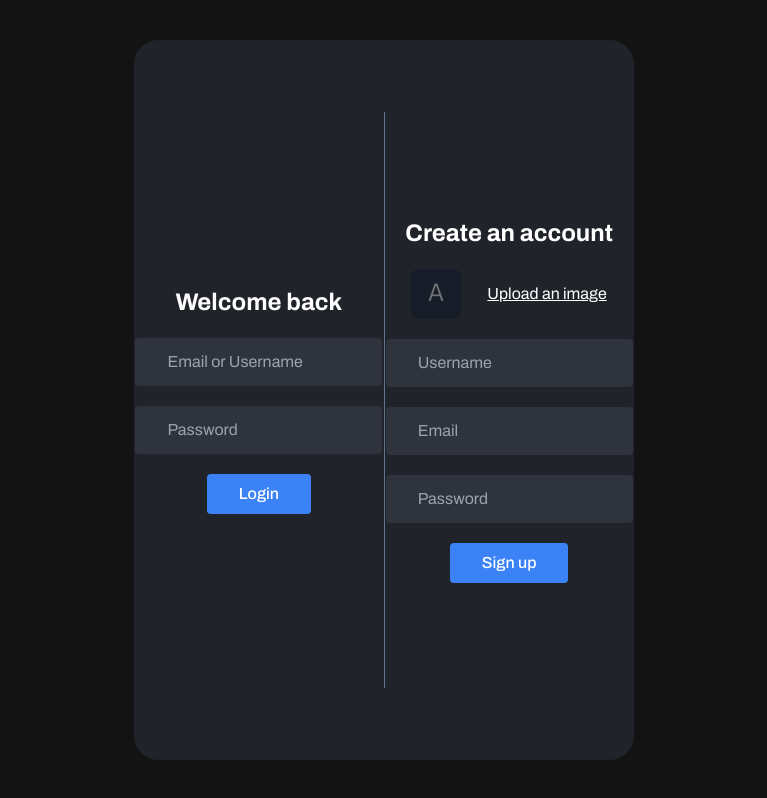
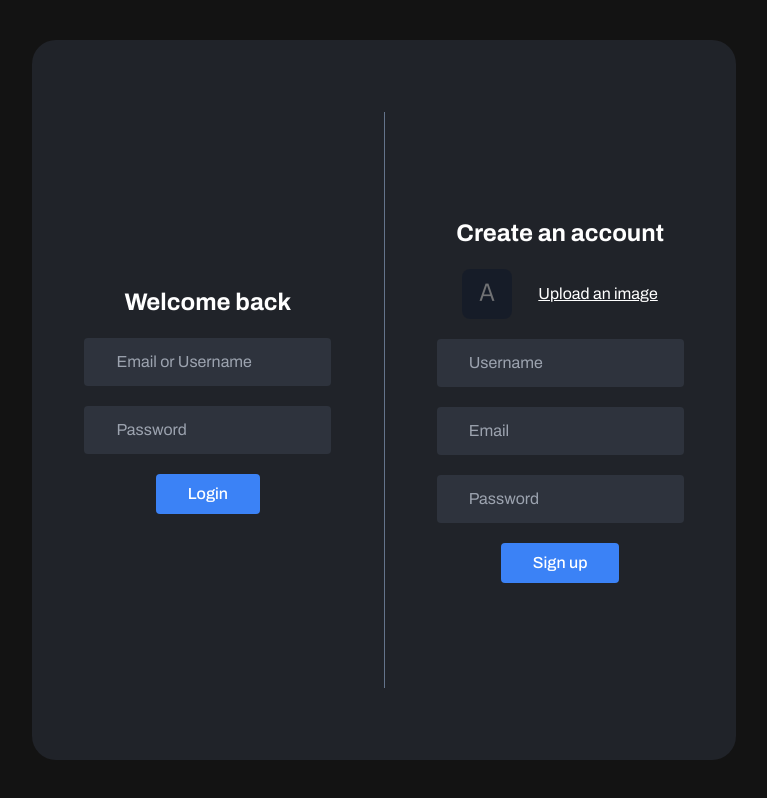
Before and after one commit to aaryen-dsouza/chat-app, a React (Vite) app: page / in a window 1280 px wide. Shown: the whole page, without its empty margins (256-1023 px from the left). Built offline with nearby package versions, Linux system fonts and the light colour scheme; no server answers.

Commit message:
fix: chat screen too small in login screen

```diff
--- a/src/App.tsx
+++ b/src/App.tsx
@@ -33,7 +33,7 @@ const [isDetailOpen, setIsDetailOpen] = useState<boolean>(false);
 if(isLoading) return <div className="loading p-7 text-4xl rounded-lg bg-chatscreen2">Loading...</div>
 
   return (
-    <div className={`${chatId ? 'w-[90vw] min-w-[640px] max-w-[1550px]' : 'w-[35vw] min-w-[500px] max-w-[640px]'}    h-[90vh] bg-chatscreen2 rounded-3xl flex`}>
+    <div className={`${chatId ? 'w-[90vw] min-w-[640px] max-w-[1550px]' : 'w-[55vw] min-w-[640px]'}    h-[90vh] bg-chatscreen2 rounded-3xl flex`}>
       {currentUser ? (
         <>
           <List />
```
